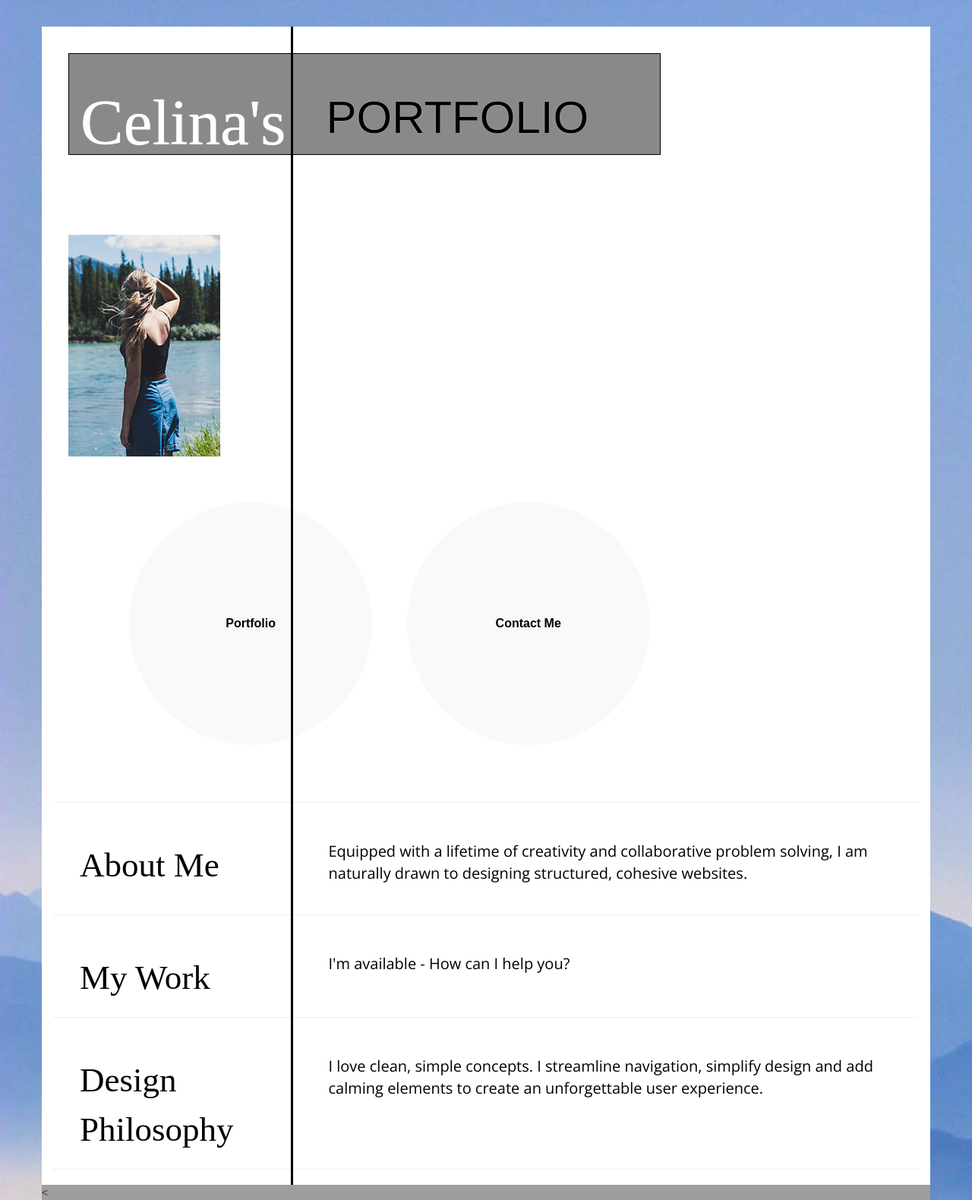
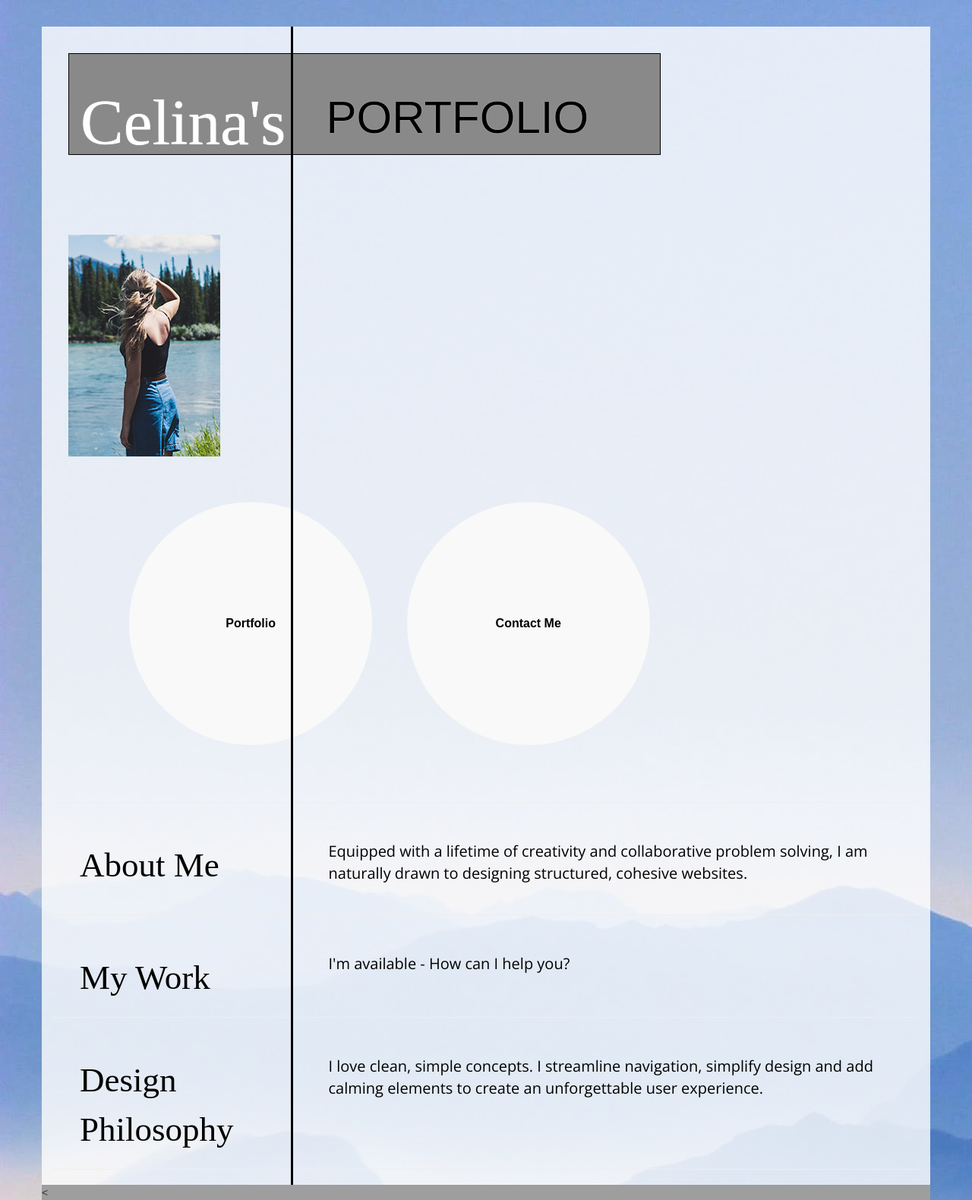
Before and after one commit to floydc1987/Portfolio, a PHP site: page /index.html in a window 1280 px wide. Shown: the whole page at 76% size. Run offline with PHP 8.4, Linux system fonts and the light colour scheme; some libraries are stand-ins or nearby versions; some web fonts are replaced; grey boxes are pictures that could not be loaded.

Commit message:
Update index.css

```diff
--- a/index.css
+++ b/index.css
@@ -62,7 +62,7 @@ body {
 }
 .container {
   padding: 35px 0 0;
-  background: #fff;
+  background: rgba(255,255,255,0.8);
   margin-top: 35px;
   position: relative;
   flex: 1;
```
